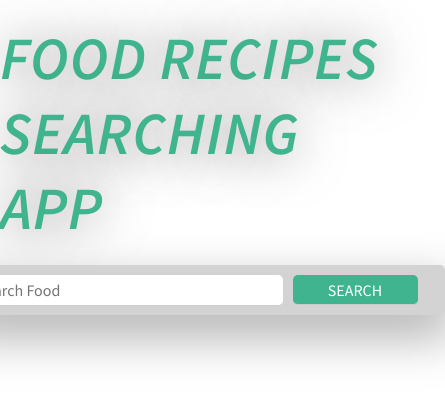
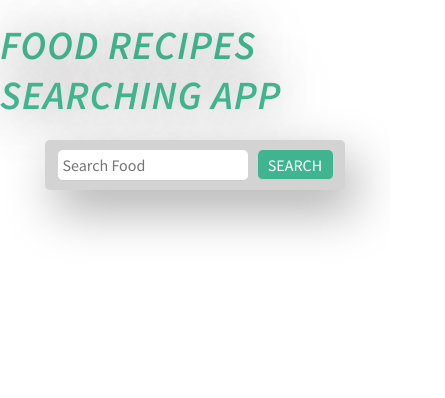
Before and after one commit to sm-multimedia/food-recipes, a React (Create React App) app in the folder food-app/: page / in a window 390 px wide. Shown: the top 398 px of the page, 445 px wide, since content can reach past the window. Built offline with nearby package versions, Linux system fonts and the light colour scheme.

Commit message:
Update App.css

```diff
--- a/food-app/src/App.css
+++ b/food-app/src/App.css
@@ -303,7 +303,7 @@ h1 {
 
 
   h1 {
-    font-size: 6rem;
+    font-size: 4rem;
     letter-spacing: .1rem;
     font-style: italic;
     color: #40b48e;
@@ -313,7 +313,7 @@ h1 {
   }
 
   .search-form {
-    width: 50rem;
+    width: 30rem;
     height: 5rem;
     display: flex;
     justify-content: center;
```
